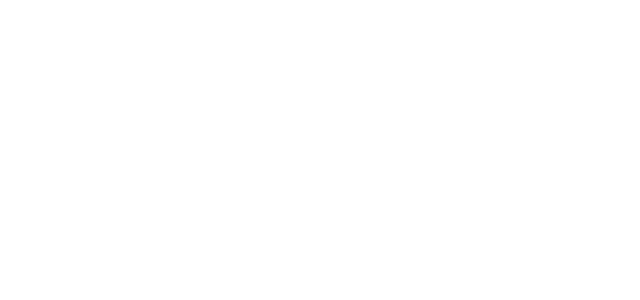
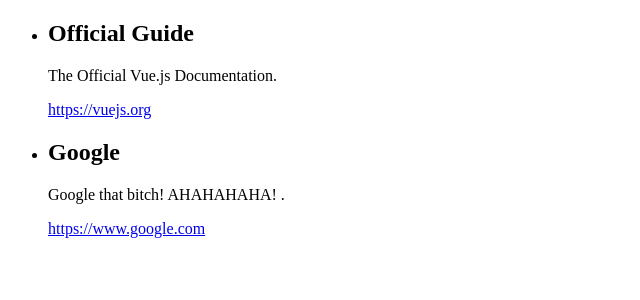
Before and after one commit to TheCharismaticEnigma/Learning-Resource-Project, a Vue app: page / in a window 1280 px wide. Shown: the top 300 px of the page, without its empty margins (0-640 px from the left). Built offline with nearby package versions, Linux system fonts and the light colour scheme.

Commit message:
CheckPoint

```diff
--- a/src/App.vue
+++ b/src/App.vue
@@ -1,11 +1,39 @@
 <!-- Main App component/Root Component. -->
 
 <script>
-export default {};
+export default {
+  data() {
+    return {
+      storedResources: [
+        {
+          id: 'official-guide',
+          name: 'Official Guide',
+          description: 'The Official Vue.js Documentation.',
+          link: 'https://vuejs.org',
+        },
+
+        {
+          id: 'google',
+          name: 'Google',
+          description: 'Google that bitch! AHAHAHAHA! .',
+          link: 'https://www.google.com',
+        },
+      ],
+    };
+  },
+};
 </script>
 
 <template>
-  <div></div>
+  <ul v-if="storedResources.length > 0">
+    <li v-for="resource in storedResources" :key="id">
+      <h2>{{ resource.name }}</h2>
+      <p>{{ resource.description }}</p>
+      <a :href="resource.link"> {{ resource.link }} </a>
+    </li>
+  </ul>
 </template>
 
-<style scoped></style>
+<!-- This contains GLOBAL APP STYLES -->
+
+<style></style>
--- a/src/main.js
+++ b/src/main.js
@@ -1,3 +1,6 @@
 import { createApp } from 'vue';
+import App from './App.vue';
 
-createApp({}).mount('#app');
+const app = createApp(App);
+
+app.mount('#app');
```
